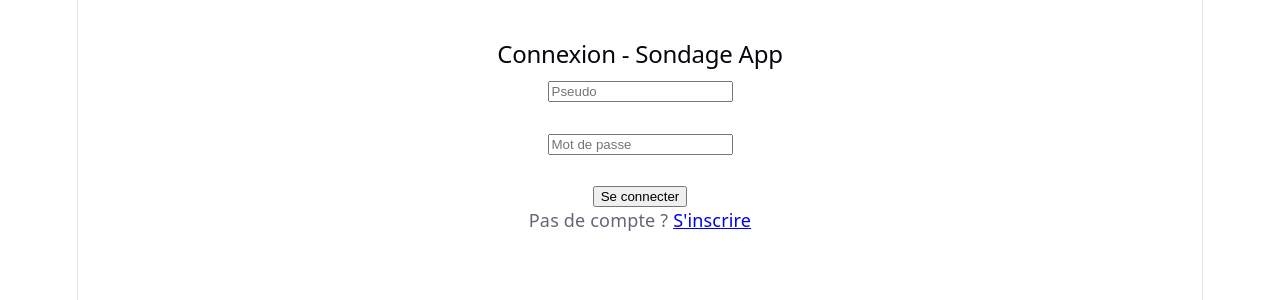
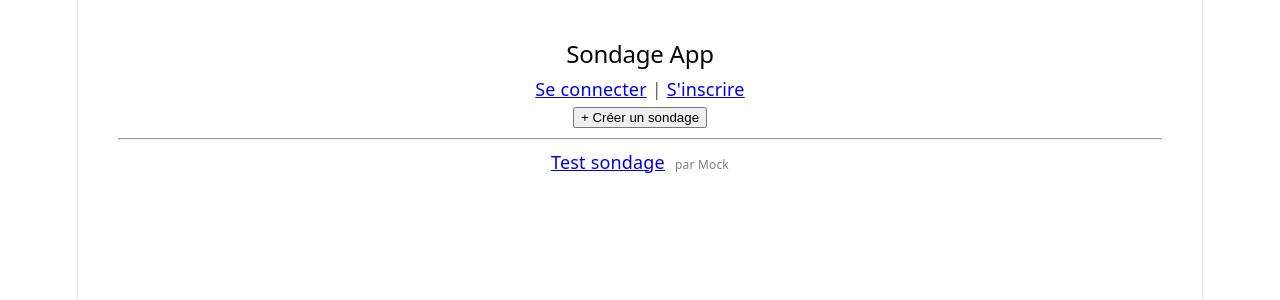
Before and after one commit to Dev-packick/sondage-app, a React app in the folder frontend/: page / in a window 1280 px wide. Before the commit this address led to /connexion. Shown: the top 300 px of the page. Built offline with nearby package versions, Linux system fonts and the light colour scheme; no server answers; the HTML template or start-up script is replaced by a standard one.

Commit message:
feat: page accueil liste des sondages - close #6

```diff
--- a/frontend/src/App.jsx
+++ b/frontend/src/App.jsx
@@ -1,4 +1,4 @@
-import { BrowserRouter, Routes, Route, Navigate } from "react-router-dom";
+import { BrowserRouter, Routes, Route } from "react-router-dom";
 import Connexion from "./pages/Connexion";
 import Inscription from "./pages/Inscription";
 import Accueil from "./pages/Accueil";
@@ -9,10 +9,9 @@ function App() {
   return (
     <BrowserRouter>
       <Routes>
-        <Route path="/" element={<Navigate to="/connexion" />} />
+        <Route path="/" element={<Accueil />} />
         <Route path="/connexion" element={<Connexion />} />
         <Route path="/inscription" element={<Inscription />} />
-        <Route path="/accueil" element={<Accueil />} />
         <Route path="/creer" element={<CreerSondage />} />
         <Route path="/sondage/:id" element={<SondagePage />} />
       </Routes>
--- a/frontend/src/pages/Accueil.jsx
+++ b/frontend/src/pages/Accueil.jsx
@@ -1,3 +1,56 @@
+import { useEffect, useState } from "react";
+import axios from "axios";
+import { useNavigate, Link } from "react-router-dom";
+
+const API = import.meta.env.VITE_API_URL;
+
 export default function Accueil() {
-  return <p>Accueil</p>;
+  const [sondages, setSondages] = useState([]);
+  const [error, setError] = useState(null);
+  const navigate = useNavigate();
+  const pseudo = localStorage.getItem("pseudo");
+
+  useEffect(() => {
+    setSondages([{ id: 1, titre: "Test sondage", auteur: "Mock" }]);
+  }, []);
+
+  const deconnexion = () => {
+    localStorage.clear();
+    navigate("/connexion");
+  };
+
+  return (
+    <div style={{ padding: 40 }}>
+      <h2>Sondage App</h2>
+
+      {error && <p style={{ color: "red" }}>{error}</p>}
+
+      {pseudo ? (
+        <p>
+          Connecté : <strong>{pseudo}</strong> -{" "}
+          <button onClick={deconnexion}>Déconnexion</button>
+        </p>
+      ) : (
+        <p>
+          <Link to="/connexion">Se connecter</Link> |{" "}
+          <Link to="/inscription">S'inscrire</Link>
+        </p>
+      )}
+
+      <button onClick={() => navigate("/creer")}>+ Créer un sondage</button>
+
+      <hr />
+
+      {sondages.length === 0 && <p>Aucun sondage pour l'instant.</p>}
+
+      {sondages.map((s) => (
+        <div key={s.id} style={{ marginBottom: 16 }}>
+          <Link to={`/sondage/${s.id}`}>{s.titre}</Link>
+          <span style={{ marginLeft: 10, color: "gray", fontSize: 12 }}>
+            par {s.auteur}
+          </span>
+        </div>
+      ))}
+    </div>
+  );
 }
```
Also changed, not shown: frontend/src/pages/Connexion copy.jsx (deleted, +0 -50 lines).
